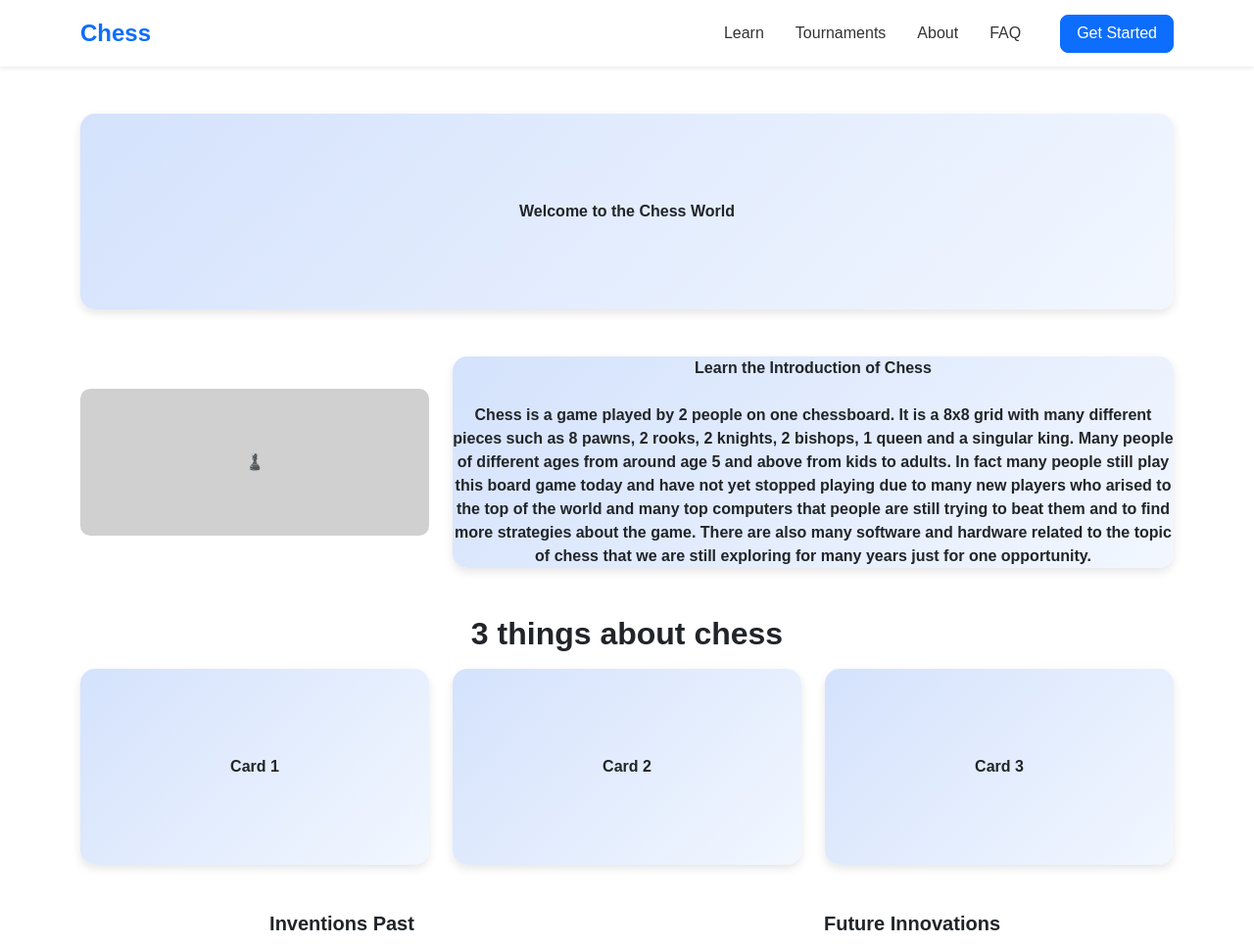
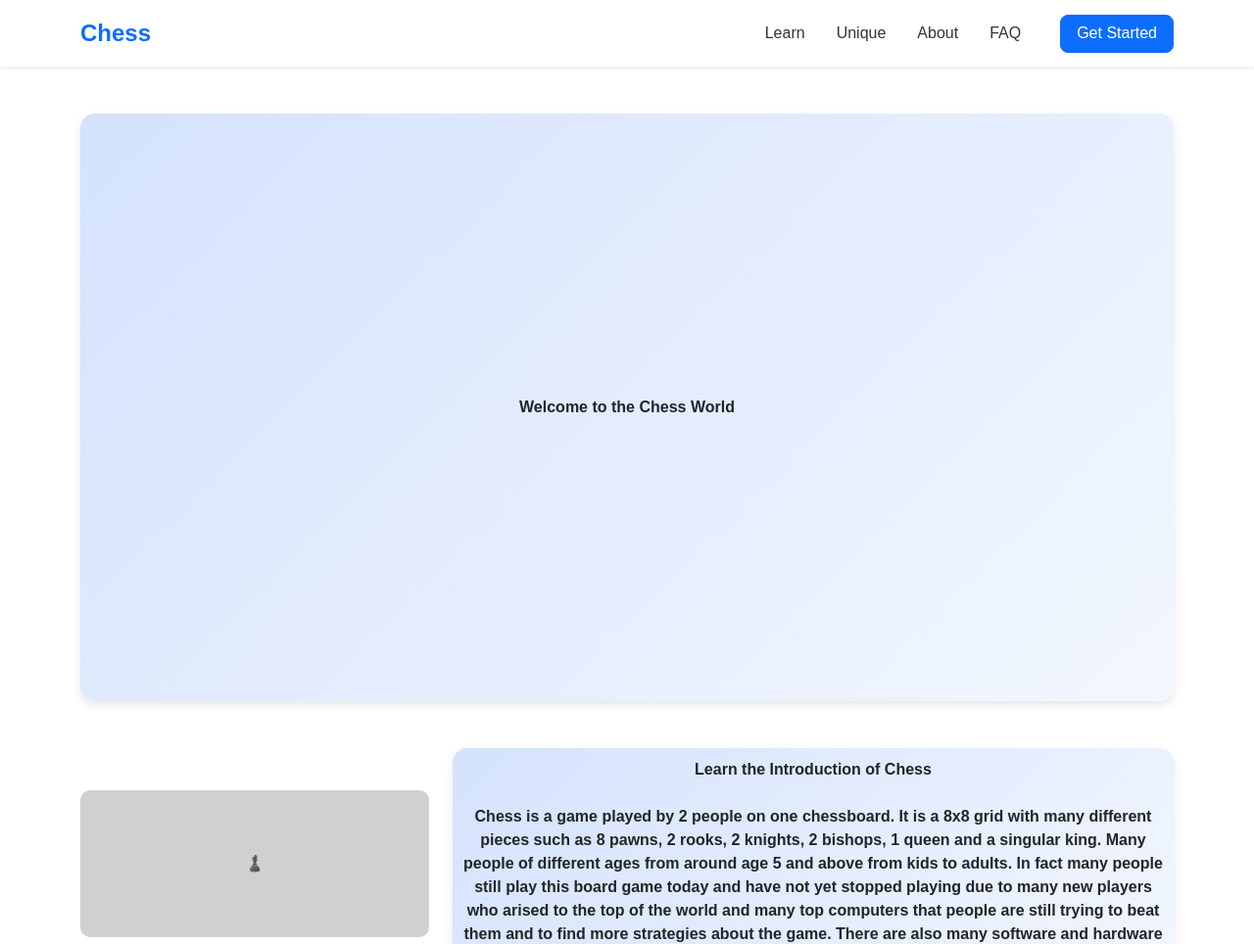
Before and after one commit to bensonji5482/sep10-freedom-project, a plain HTML site: page index.html in a window 1280 px wide. Shown: the top 964 px of the page at 98% size. Drawn offline with nearby package versions, Linux system fonts and the light colour scheme.

Commit message:
added some content

```diff
--- a/index.html
+++ b/index.html
@@ -1,25 +1,25 @@
 <!DOCTYPE html>
 <html lang="en" data-bs-theme="light">
+
 <head>
     <meta charset="UTF-8" />
     <meta name="viewport" content="width=device-width, initial-scale=1" />
     <script src="https://aframe.io/releases/1.7.0/aframe.min.js"></script>
     <title>Chess World</title>
-        <link
-            href="https://cdn.jsdelivr.net/npm/bootstrap@5.3.2/dist/css/bootstrap.min.css"
-            rel="stylesheet"
-        />
-
+    <link href="https://cdn.jsdelivr.net/npm/bootstrap@5.3.2/dist/css/bootstrap.min.css" rel="stylesheet" />
     <style>
         /* General Styling */
         html {
             scroll-behavior: smooth;
         }
+
         body {
             font-family: "Poppins", sans-serif;
             text-align: center;
         }
-            html, body {
+
+        html,
+        body {
             height: 100%;
             margin: 0;
             padding: 0;
@@ -33,20 +33,24 @@
             padding: 0.7rem 1rem;
             box-shadow: 0 2px 10px rgba(0, 0, 0, 0.05);
         }
+
         .navbar-brand {
             font-weight: 700;
             font-size: 1.5rem;
             color: #0d6efd;
         }
+
         .navbar-nav .nav-link {
             font-weight: 500;
             margin-right: 1rem;
             color: #333;
             transition: color 0.3s ease;
         }
+
         .navbar-nav .nav-link:hover {
             color: #0d6efd;
         }
+
         .btn-primary {
             border-radius: 8px;
             padding: 0.4rem 1rem;
@@ -63,17 +67,21 @@
                 padding: 1rem;
                 box-shadow: 0 8px 20px rgba(0, 0, 0, 0.1);
             }
+
             .navbar-collapse::-webkit-scrollbar {
                 width: 6px;
             }
+
             .navbar-collapse::-webkit-scrollbar-track {
                 background: #f1f1f1;
                 border-radius: 10px;
             }
+
             .navbar-collapse::-webkit-scrollbar-thumb {
                 background: #c0c0c0;
                 border-radius: 10px;
             }
+
             .navbar-collapse::-webkit-scrollbar-thumb:hover {
                 background: #888;
             }
@@ -93,13 +101,16 @@
             transition: width 0.2s ease-out;
             border-radius: 0 5px 5px 0;
         }
+
         @keyframes gradientMove {
             0% {
                 background-position: 0% 50%;
             }
+
             50% {
                 background-position: 100% 50%;
             }
+
             100% {
                 background-position: 0% 50%;
             }
@@ -108,7 +119,7 @@
         /* Section Styling */
         .placeholder {
             background: linear-gradient(135deg, #d4e2fc, #f2f7ff);
-                height: 200px;
+            height: auto;
             display: flex;
             align-items: center;
             justify-content: center;
@@ -118,7 +129,10 @@
             opacity: 0;
             transform: translateY(40px);
             animation: fadeInUp 1s forwards;
+            padding: 10px;
+            overflow: hidden;
         }
+
         .img-placeholder {
             background: #d0d0d0;
             width: 100%;
@@ -129,9 +143,11 @@
             justify-content: center;
             transition: transform 0.3s ease;
         }
+
         .img-placeholder:hover {
             transform: scale(1.05);
         }
+
         .section-title {
             font-size: 2rem;
             font-weight: 700;
@@ -156,26 +172,33 @@
                 background-color: #121212;
                 color: #e0e0e0;
             }
+
             .navbar {
                 background-color: #1f1f1f;
                 box-shadow: 0 2px 10px rgba(255, 255, 255, 0.05);
             }
+
             .navbar-brand {
                 color: #0d6efd;
             }
+
             .navbar-nav .nav-link {
                 color: #e0e0e0;
             }
+
             .navbar-nav .nav-link:hover {
                 color: #66b2ff;
             }
+
             .navbar-collapse {
                 background: #1f1f1f;
             }
+
             .placeholder {
                 background: linear-gradient(135deg, #2d2d2d, #3a3a3a);
                 color: white;
             }
+
             .img-placeholder {
                 background: #444;
             }
@@ -186,31 +209,20 @@
 <body>
     <!-- Scroll Progress Bar -->
     <div id="progress-bar"></div>
-
     <!-- Navbar -->
     <nav class="navbar navbar-expand-lg shadow-sm">
         <div class="container">
             <a class="navbar-brand" href="#home">Chess</a>
-                <button
-                    class="navbar-toggler"
-                    type="button"
-                    data-bs-toggle="collapse"
-                    data-bs-target="#navbarContent"
-                    aria-controls="navbarContent"
-                    aria-expanded="false"
-                    aria-label="Toggle navigation"
-                >
+            <button class="navbar-toggler" type="button" data-bs-toggle="collapse" data-bs-target="#navbarContent" aria-controls="navbarContent" aria-expanded="false" aria-label="Toggle navigation">
                 <span class="navbar-toggler-icon"></span>
             </button>
-
             <div class="collapse navbar-collapse" id="navbarContent">
                 <ul class="navbar-nav ms-auto mb-3 mb-lg-0">
                     <li class="nav-item">
                         <a class="nav-link" href="#learn">Learn</a>
                     </li>
                     <li class="nav-item">
-                            <a class="nav-link" href="#tournaments"
-                                >Tournaments</a>
+                        <a class="nav-link" href="#unique">Unique</a>
                     </li>
                     <li class="nav-item">
                         <a class="nav-link" href="#about">About</a>
@@ -220,49 +232,39 @@
                     </li>
                 </ul>
                 <div class="d-flex ms-lg-3">
-                        <a href="#getstarted" class="btn btn-primary"
-                            >Get Started</a
-                        >
+                    <a href="#getstarted" class="btn btn-primary">Get Started</a>
                 </div>
             </div>
         </div>
     </nav>
-
     <!-- Sections -->
     <div id="home" class="container my-5">
-            <div class="placeholder">Welcome to the Chess World</div>
+        <div class="placeholder" style="height: 600px">Welcome to the Chess World</div>
     </div>
-
     <div id="learn" class="container mb-5">
         <div class="row g-4 align-items-center">
             <div class="col-md-4">
                 <div class="img-placeholder">♟️</div>
             </div>
             <div class="col-md-8">
-                    <div class="placeholder" style="height: auto">
-                        Learn the Introduction of Chess
-                        <br></br>
-                        Chess is a game played by 2 people on one chessboard. It is a 8x8 grid with many different pieces such as 8 pawns, 2 rooks, 2 knights, 2 bishops, 1 queen and a singular king. Many people of different ages from around age 5 and above from kids to adults. In fact many people still play this board game today and have not yet stopped playing due to many new players who arised to the top of the world and many top computers that people are still trying to beat them and to find more strategies about the game. There are also many software and hardware related to the topic of chess that we are still exploring for many years just for one opportunity.
+                <div class="placeholder"> Learn the Introduction of Chess <br></br> Chess is a game played by 2 people on one chessboard. It is a 8x8 grid with many different pieces such as 8 pawns, 2 rooks, 2 knights, 2 bishops, 1 queen and a singular king. Many people of different ages from around age 5 and above from kids to adults. In fact many people still play this board game today and have not yet stopped playing due to many new players who arised to the top of the world and many top computers that people are still trying to beat them and to find more strategies about the game. There are also many software and hardware related to the topic of chess that we are still exploring for many years just for one opportunity. </div>
             </div>
         </div>
     </div>
-        </div>
-
-        <div id="tournaments" class="container mb-5">
+    <div id="unique" class="container mb-5">
         <h2 class="text-center section-title">3 things about chess</h2>
         <div class="row g-4">
             <div class="col-md-4">
-                    <div class="placeholder">Card 1</div>
+                <div class="placeholder">Strategic Depth and Complexity <br></br> Chess is known for its strategic depth, which comes from the possible positions and variations. The game's rules allow for a endless number of moves and strategies, leading to unique and unpredictable games.</div>
             </div>
             <div class="col-md-4">
-                    <div class="placeholder">Card 2</div>
+                <div class="placeholder">Unique Piece Movements <br></br> Each piece has a way of moving, adding to the strategic possibilities of the game. The queen can move any number of squares horizontally, vertically, or diagonally, while the knight moves in an "L" shape, jumping over other pieces.</div>
             </div>
             <div class="col-md-4">
-                    <div class="placeholder">Card 3</div>
+                <div class="placeholder">Special Moves <br></br> Chess uses special moves like castling (moving the king and rook together), pawn promotion (promoting a pawn to a another piece but not a king), and en passant (capturing an opponent's pawn that has moved two squares). These moves add further strategic layers and opportunities for complex plays.</div>
             </div>
         </div>
     </div>
-
     <div id="about" class="container mb-5">
         <div class="row g-5">
             <div class="col-md-6">
@@ -289,8 +291,7 @@
             </div>
         </div>
     </div>
-
-        <div style="display: flex; justify-content: center; align-items: center; height: 100vh;">
+    <div style="display: flex; justify-content: center; align-items: center;">
         <div style="width: 800px; height: 600px;">
             <a-scene embedded>
                 <a-plane position="1 -3.3 -11" rotation="-90 0 0" width="20" height="20" color="lightblue"></a-plane>
@@ -323,7 +324,6 @@
                 <a-cone position="8 -2.3 -4" geometry="radiusBottom: 0.72; radiusTop: 0.2" color="#22BCF2" height="1.4"></a-cone>
                 <a-cone position="8 -2.3 -4" geometry="radiusBottom: 0.72; radiusTop: 0.2" color="#22BCF2" rotation="-180 0 0" height="1.4"></a-cone>
                 <a-box position="8 -1.5 -4" width="0.8" height="0.8" depth="0.8" color="#22BCF2"></a-box>
-
                 <a-plane position="-6 -3 -6" rotation="-90 0 0" width="2" height="2" color="white"></a-plane>
                 <a-plane position="-4 -3 -6" rotation="-90 0 0" width="2" height="2" color="black"></a-plane>
                 <a-plane position="-2 -3 -6" rotation="-90 0 0" width="2" height="2" color="white"></a-plane>
@@ -332,7 +332,6 @@
                 <a-plane position="4 -3 -6" rotation="-90 0 0" width="2" height="2" color="black"></a-plane>
                 <a-plane position="6 -3 -6" rotation="-90 0 0" width="2" height="2" color="white"></a-plane>
                 <a-plane position="8 -3 -6" rotation="-90 0 0" width="2" height="2" color="black"></a-plane>
-
                 <a-plane position="-6 -3 -8" rotation="-90 0 0" width="2" height="2" color="black"></a-plane>
                 <a-plane position="-4 -3 -8" rotation="-90 0 0" width="2" height="2" color="white"></a-plane>
                 <a-plane position="-2 -3 -8" rotation="-90 0 0" width="2" height="2" color="black"></a-plane>
@@ -341,7 +340,6 @@
                 <a-plane position="4 -3 -8" rotation="-90 0 0" width="2" height="2" color="white"></a-plane>
                 <a-plane position="6 -3 -8" rotation="-90 0 0" width="2" height="2" color="black"></a-plane>
                 <a-plane position="8 -3 -8" rotation="-90 0 0" width="2" height="2" color="white"></a-plane>
-
                 <a-plane position="-6 -3 -10" rotation="-90 0 0" width="2" height="2" color="white"></a-plane>
                 <a-plane position="-4 -3 -10" rotation="-90 0 0" width="2" height="2" color="black"></a-plane>
                 <a-plane position="-2 -3 -10" rotation="-90 0 0" width="2" height="2" color="white"></a-plane>
@@ -350,7 +348,6 @@
                 <a-plane position="4 -3 -10" rotation="-90 0 0" width="2" height="2" color="black"></a-plane>
                 <a-plane position="6 -3 -10" rotation="-90 0 0" width="2" height="2" color="white"></a-plane>
                 <a-plane position="8 -3 -10" rotation="-90 0 0" width="2" height="2" color="black"></a-plane>
-
                 <a-plane position="-6 -3 -12" rotation="-90 0 0" width="2" height="2" color="black"></a-plane>
                 <a-plane position="-4 -3 -12" rotation="-90 0 0" width="2" height="2" color="white"></a-plane>
                 <a-plane position="-2 -3 -12" rotation="-90 0 0" width="2" height="2" color="black"></a-plane>
@@ -359,7 +356,6 @@
                 <a-plane position="4 -3 -12" rotation="-90 0 0" width="2" height="2" color="white"></a-plane>
                 <a-plane position="6 -3 -12" rotation="-90 0 0" width="2" height="2" color="black"></a-plane>
                 <a-plane position="8 -3 -12" rotation="-90 0 0" width="2" height="2" color="white"></a-plane>
-
                 <a-plane position="-6 -3 -14" rotation="-90 0 0" width="2" height="2" color="white"></a-plane>
                 <a-plane position="-4 -3 -14" rotation="-90 0 0" width="2" height="2" color="black"></a-plane>
                 <a-plane position="-2 -3 -14" rotation="-90 0 0" width="2" height="2" color="white"></a-plane>
@@ -368,7 +364,6 @@
                 <a-plane position="4 -3 -14" rotation="-90 0 0" width="2" height="2" color="black"></a-plane>
                 <a-plane position="6 -3 -14" rotation="-90 0 0" width="2" height="2" color="white"></a-plane>
                 <a-plane position="8 -3 -14" rotation="-90 0 0" width="2" height="2" color="black"></a-plane>
-
                 <a-plane position="-6 -3 -16" rotation="-90 0 0" width="2" height="2" color="black"></a-plane>
                 <a-plane position="-4 -3 -16" rotation="-90 0 0" width="2" height="2" color="white"></a-plane>
                 <a-plane position="-2 -3 -16" rotation="-90 0 0" width="2" height="2" color="black"></a-plane>
@@ -377,7 +372,6 @@
                 <a-plane position="4 -3 -16" rotation="-90 0 0" width="2" height="2" color="white"></a-plane>
                 <a-plane position="6 -3 -16" rotation="-90 0 0" width="2" height="2" color="black"></a-plane>
                 <a-plane position="8 -3 -16" rotation="-90 0 0" width="2" height="2" color="white"></a-plane>
-
                 <a-plane position="-6 -3 -18" rotation="-90 0 0" width="2" height="2" color="white"></a-plane>
                 <a-plane position="-4 -3 -18" rotation="-90 0 0" width="2" height="2" color="black"></a-plane>
                 <a-plane position="-2 -3 -18" rotation="-90 0 0" width="2" height="2" color="white"></a-plane>
@@ -386,8 +380,6 @@
                 <a-plane position="4 -3 -18" rotation="-90 0 0" width="2" height="2" color="black"></a-plane>
                 <a-plane position="6 -3 -18" rotation="-90 0 0" width="2" height="2" color="white"></a-plane>
                 <a-plane position="8 -3 -18" rotation="-90 0 0" width="2" height="2" color="black"></a-plane>
-
-
                 <a-plane position="-21.5 -3.3 -11.5" rotation="-90 0 0" width="10" height="10" color="lightblue"></a-plane>
                 <!--Rook-->
                 <a-plane position="-25 -3 -8" rotation="-90 0 0" width="1" height="1" color="black"></a-plane>
@@ -436,7 +428,6 @@
                 <a-cone position="-18 -2.6 -8" geometry="radiusBottom: 0.36; radiusTop: 0.1" color="#22BCF2" height="0.7"></a-cone>
                 <a-cone position="-18 -2.6 -8" geometry="radiusBottom: 0.36; radiusTop: 0.1" color="#22BCF2" rotation="-180 0 0" height="0.7"></a-cone>
                 <a-box position="-18 -2.1 -8" width="0.4" height="0.4" depth="0.4" color="#22BCF2"></a-box>
-
                 <!--Pawns-->
                 <a-plane position="-25 -3 -9" rotation="-90 0 0" width="1" height="1" color="white"></a-plane>
                 <a-cylinder position="-25 -2.6 -9" radius="0.24" color="#22BCF2"></a-cylinder>
@@ -454,7 +445,6 @@
                 <a-cylinder position="-19 -2.6 -9" radius="0.24" color="#22BCF2"></a-cylinder>
                 <a-plane position="-18 -3 -9" rotation="-90 0 0" width="1" height="1" color="black"></a-plane>
                 <a-cylinder position="-18 -2.6 -9" radius="0.24" color="#22BCF2"></a-cylinder>
-
                 <a-plane position="-25 -3 -10" rotation="-90 0 0" width="1" height="1" color="black"></a-plane>
                 <a-plane position="-24 -3 -10" rotation="-90 0 0" width="1" height="1" color="white"></a-plane>
                 <a-plane position="-23 -3 -10" rotation="-90 0 0" width="1" height="1" color="black"></a-plane>
@@ -463,7 +453,6 @@
                 <a-plane position="-20 -3 -10" rotation="-90 0 0" width="1" height="1" color="white"></a-plane>
                 <a-plane position="-19 -3 -10" rotation="-90 0 0" width="1" height="1" color="black"></a-plane>
                 <a-plane position="-18 -3 -10" rotation="-90 0 0" width="1" height="1" color="white"></a-plane>
-
                 <a-plane position="-25 -3 -11" rotation="-90 0 0" width="1" height="1" color="white"></a-plane>
                 <a-plane position="-24 -3 -11" rotation="-90 0 0" width="1" height="1" color="black"></a-plane>
                 <a-plane position="-23 -3 -11" rotation="-90 0 0" width="1" height="1" color="white"></a-plane>
@@ -472,7 +461,6 @@
                 <a-plane position="-20 -3 -11" rotation="-90 0 0" width="1" height="1" color="black"></a-plane>
                 <a-plane position="-19 -3 -11" rotation="-90 0 0" width="1" height="1" color="white"></a-plane>
                 <a-plane position="-18 -3 -11" rotation="-90 0 0" width="1" height="1" color="black"></a-plane>
-
                 <a-plane position="-25 -3 -12" rotation="-90 0 0" width="1" height="1" color="black"></a-plane>
                 <a-plane position="-24 -3 -12" rotation="-90 0 0" width="1" height="1" color="white"></a-plane>
                 <a-plane position="-23 -3 -12" rotation="-90 0 0" width="1" height="1" color="black"></a-plane>
@@ -481,7 +469,6 @@
                 <a-plane position="-20 -3 -12" rotation="-90 0 0" width="1" height="1" color="white"></a-plane>
                 <a-plane position="-19 -3 -12" rotation="-90 0 0" width="1" height="1" color="black"></a-plane>
                 <a-plane position="-18 -3 -12" rotation="-90 0 0" width="1" height="1" color="white"></a-plane>
-
                 <a-plane position="-25 -3 -13" rotation="-90 0 0" width="1" height="1" color="white"></a-plane>
                 <a-plane position="-24 -3 -13" rotation="-90 0 0" width="1" height="1" color="black"></a-plane>
                 <a-plane position="-23 -3 -13" rotation="-90 0 0" width="1" height="1" color="white"></a-plane>
@@ -490,7 +477,6 @@
                 <a-plane position="-20 -3 -13" rotation="-90 0 0" width="1" height="1" color="black"></a-plane>
                 <a-plane position="-19 -3 -13" rotation="-90 0 0" width="1" height="1" color="white"></a-plane>
                 <a-plane position="-18 -3 -13" rotation="-90 0 0" width="1" height="1" color="black"></a-plane>
-
                 <!--Pawns-->
                 <a-plane position="-25 -3 -14" rotation="-90 0 0" width="1" height="1" color="black"></a-plane>
                 <a-cylinder position="-25 -2.6 -14" radius="0.24" color="#DB3069"></a-cylinder>
@@ -508,7 +494,6 @@
                 <a-cylinder position="-19 -2.6 -14" radius="0.24" color="#DB3069"></a-cylinder>
                 <a-plane position="-18 -3 -14" rotation="-90 0 0" width="1" height="1" color="white"></a-plane>
                 <a-cylinder position="-18 -2.6 -14" radius="0.24" color="#DB3069"></a-cylinder>
-
                 <!--Rook1-->
                 <a-plane position="-25 -3 -15" rotation="-90 0 0" width="1" height="1" color="white"></a-plane>
                 <a-cone position="-25 -2.6 -15" geometry="radiusBottom: 0.36; radiusTop: 0.1" color="#DB3069" height="0.7"></a-cone>
@@ -563,17 +548,13 @@
             </a-scene>
         </div>
     </div>
-
+    <p></p>
 
     <div id="faq" class="container mb-5">
         <h2 class="text-center section-title">🤔 FAQs About Chess</h2>
         <div class="row g-4">
             <div class="col-6 col-md-3">
-                    <div class="placeholder">
-                        How to begin a chess game
-                        <br></br>
-                        To begin a chess game, those who play white goes first and they can move their pieces
-                    </div>
+                <div class="placeholder"> How to begin a chess game <br></br> To begin a chess game, those who play white goes first and they can move their pieces </div>
             </div>
             <div class="col-6 col-md-3">
                 <div class="placeholder">What is en passant in chess</div>
@@ -586,10 +567,8 @@
             </div>
         </div>
     </div>
-
     <!-- Bootstrap Bundle -->
     <script src="https://cdn.jsdelivr.net/npm/bootstrap@5.3.2/dist/js/bootstrap.bundle.min.js"></script>
-
     <!-- Scroll Script -->
     <script>
         window.onscroll = function() {
@@ -600,4 +579,5 @@
         };
     </script>
 </body>
+
 </html>
```
Lines whose indentation alone changed are shown as unchanged.
